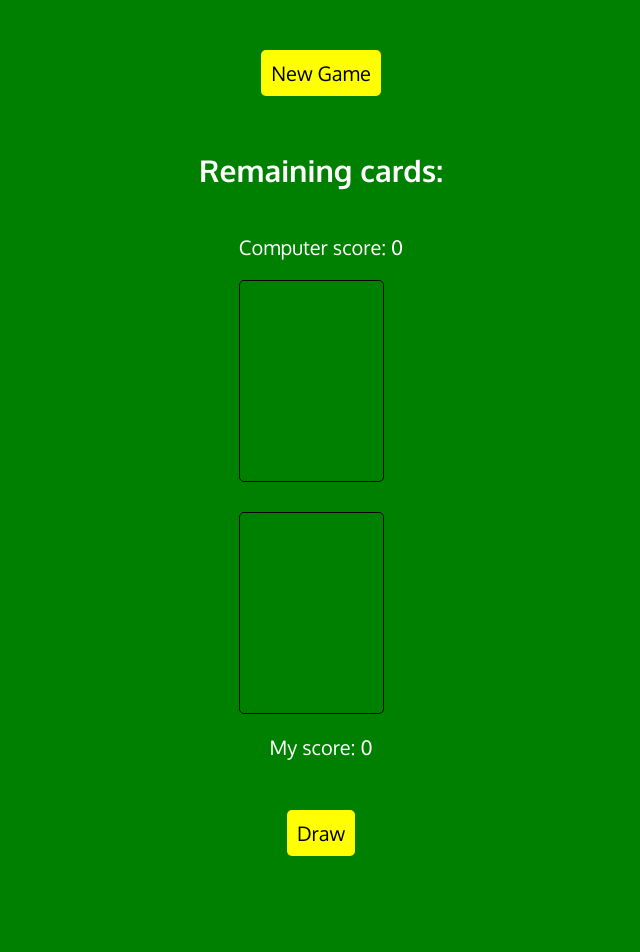
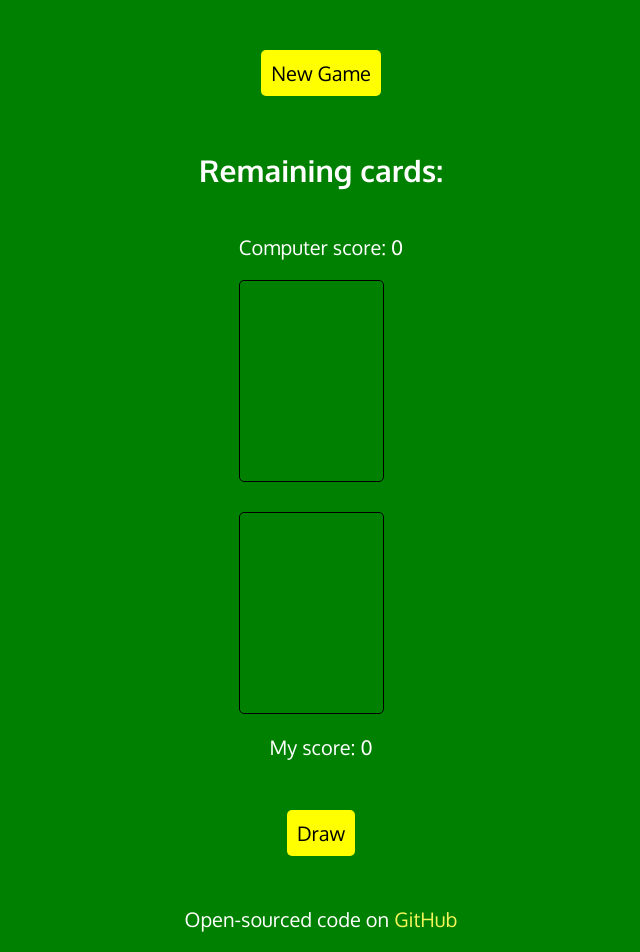
Before and after one commit to elenyevtushok/react-cards-game, a React (Vite) app: page / in a window 1280 px wide. Shown: the top 952 px of the page, without its empty margins (319-959 px from the left). Before the commit the page ends 906 px from the top, so only its background shows below. Built offline with nearby package versions, Linux system fonts and the light colour scheme; no server answers.

Commit message:
Added open-source code

```diff
--- a/src/App.css
+++ b/src/App.css
@@ -1,17 +1,19 @@
-body{
+body {
 	background-color: green;
 	color: white;
 	font-size: 20px;
 	font-family: "Oxygen";
 }
-.App{
+
+.App {
 	display: flex;
 	flex-direction: column;
 	align-items: center;
 	text-align: center;
 	margin: 20px;
 }
-button{
+
+button {
 	margin: 30px;
 	padding: 10px;
 	background-color: yellow;
@@ -21,10 +23,12 @@ button{
 	font-size: 20px;
 	font-family: "Oxygen";
 }
-img.card{
+
+img.card {
 	width: 100%;
 	height: 100%;
 }
+
 div.card-slot {
 	border: 1px solid black;
 	border-radius: 5px;
@@ -35,6 +39,7 @@ div.card-slot {
 div.card-slot:nth-of-type(1) {
 	margin-bottom: 30px;
 }
+
 .shimmer {
 	font-family: "Oxygen";
 	text-align: center;
@@ -107,3 +112,12 @@ div.card-slot:nth-of-type(1) {
 		background-position: top right;
 	}
 }
+
+a {
+	color: #f2f559;
+	text-decoration: none;
+}
+
+a:hover {
+	text-decoration: underline;
+}
--- a/src/App.jsx
+++ b/src/App.jsx
@@ -107,6 +107,7 @@ function App() {
 					getTwoCards()
 				}
 				}>Draw</button>}
+			<p>Open-sourced code on <a href='https://github.com/elenyevtushok/react-cards-game'>GitHub</a></p>
 		</div>
 	)
 }
```
